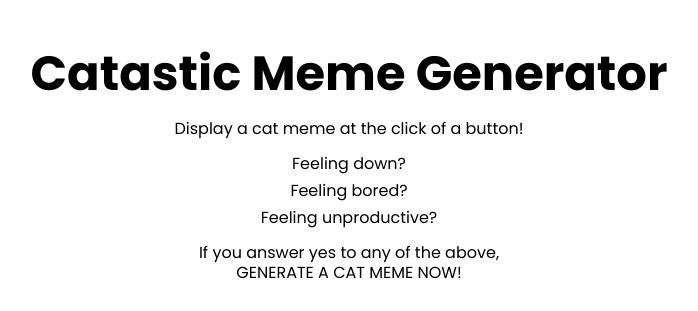
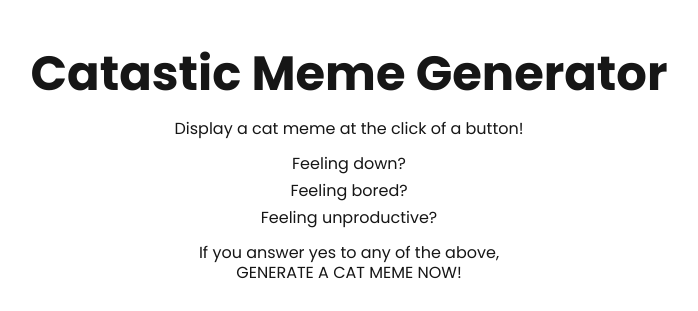
Before and after one commit to jma26/Catastic-Image-Generator, a website built with Parcel: page src/index.html in a window 1280 px wide. Shown: the part 267-578 px from the top of the page, without its empty margins (291-989 px from the left). Built offline with nearby package versions, Linux system fonts and the light colour scheme.

Commit message:
Update styles for h1, p text color

```diff
--- a/src/style.scss
+++ b/src/style.scss
@@ -26,12 +26,14 @@ main {
 }
 
 h1 {
+	color: $color-black;
 	font-size: 3rem;
 	font-weight: 700;
 	line-height: 1.2;
 }
 
 p {
+	color: $color-black;
 	font-weight: 400;
 	font-size: 1rem;
 	line-height: 1.2;
```
